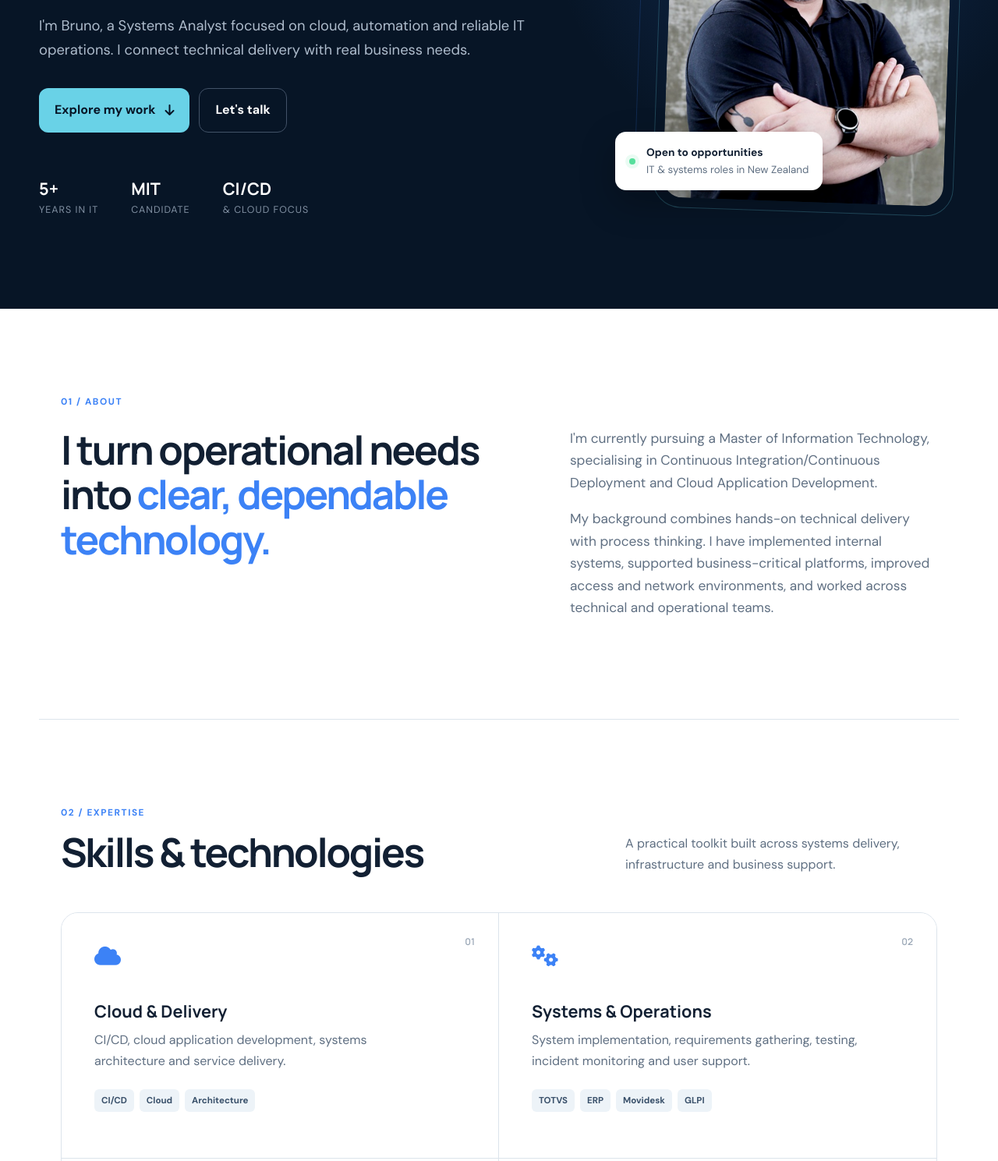
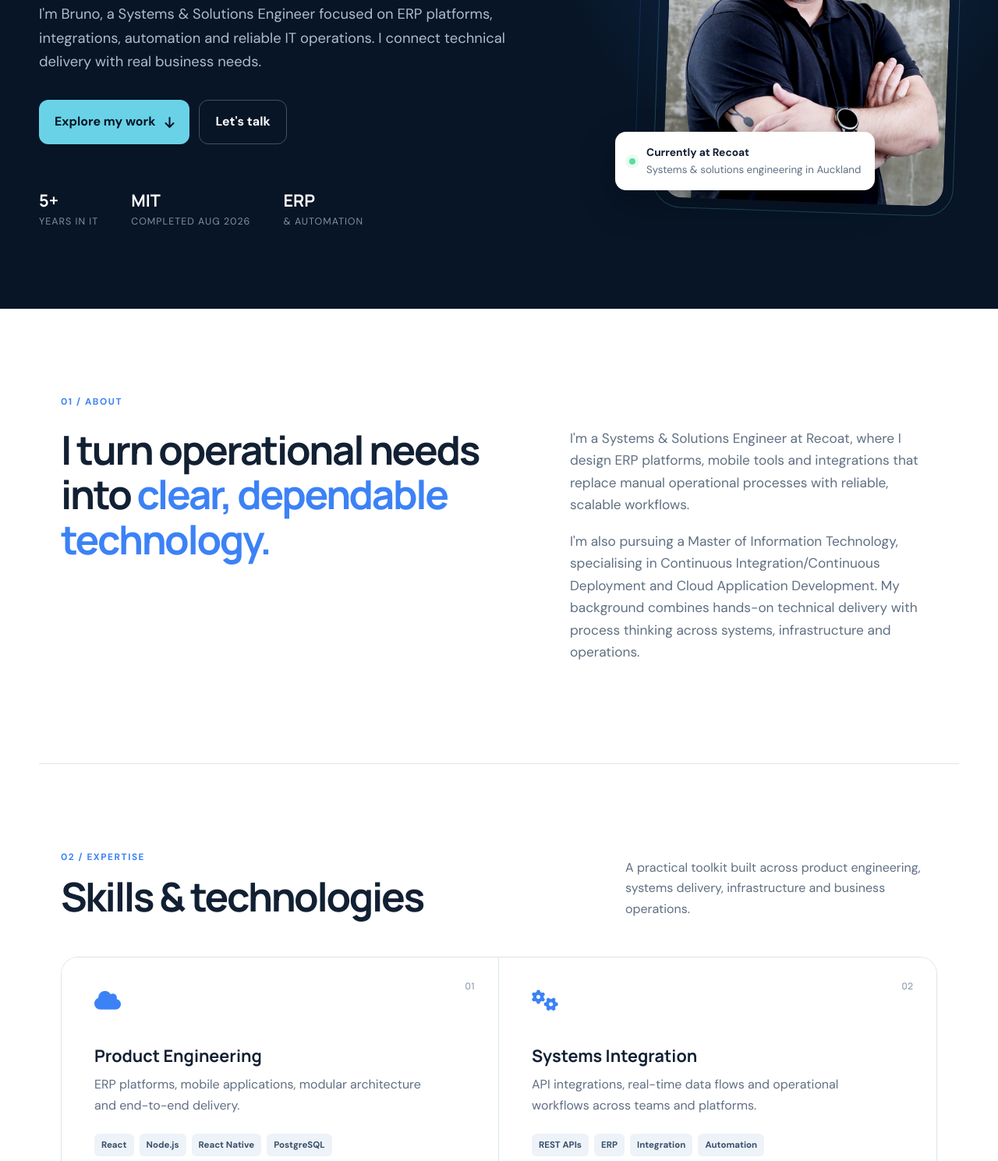
Before and after one commit to Bruno8006/portfolio-bruno, a plain HTML site: page index.html in a window 1280 px wide. Shown: the part 404-1893 px from the top of the page at 78% size. Drawn offline with Linux system fonts and the light colour scheme.

Commit message:
Update portfolio for Recoat role and graduation

```diff
--- a/index.html
+++ b/index.html
@@ -3,22 +3,22 @@
 <head>
   <meta charset="UTF-8">
   <meta name="viewport" content="width=device-width, initial-scale=1.0">
-  <meta name="description" content="Bruno da Silva is a systems analyst in Auckland focused on cloud, automation, IT operations and reliable business systems.">
+  <meta name="description" content="Bruno da Silva is a Systems & Solutions Engineer in Auckland building ERP platforms, integrations and process automation with React, Node.js, PostgreSQL and Azure.">
   <meta name="author" content="Bruno da Silva">
   <meta name="keywords" content="systems analyst, IT operations, cloud, CI/CD, automation, Auckland, Bruno da Silva">
   <meta name="theme-color" content="#071526">
 
-  <meta property="og:title" content="Bruno da Silva | Systems Analyst">
-  <meta property="og:description" content="Systems analyst focused on cloud, automation and reliable IT operations.">
+  <meta property="og:title" content="Bruno da Silva | Systems & Solutions Engineer">
+  <meta property="og:description" content="Systems & Solutions Engineer focused on ERP, systems integration, process automation and Azure.">
   <meta property="og:image" content="https://bruno8006.github.io/portfolio-bruno/profile.jpg">
   <meta property="og:url" content="https://bruno8006.github.io/portfolio-bruno/">
   <meta property="og:type" content="website">
   <meta name="twitter:card" content="summary_large_image">
-  <meta name="twitter:title" content="Bruno da Silva | Systems Analyst">
-  <meta name="twitter:description" content="Systems analyst focused on cloud, automation and reliable IT operations.">
+  <meta name="twitter:title" content="Bruno da Silva | Systems & Solutions Engineer">
+  <meta name="twitter:description" content="Systems & Solutions Engineer focused on ERP, systems integration, process automation and Azure.">
   <meta name="twitter:image" content="https://bruno8006.github.io/portfolio-bruno/profile.jpg">
 
-  <title>Bruno da Silva | Systems Analyst</title>
+  <title>Bruno da Silva | Systems & Solutions Engineer</title>
   <link rel="preconnect" href="https://cdnjs.cloudflare.com">
   <link rel="stylesheet" href="https://cdnjs.cloudflare.com/ajax/libs/font-awesome/6.5.0/css/all.min.css">
   <link rel="stylesheet" href="style.css?v=2">
@@ -41,15 +41,15 @@
       <div class="hero-copy">
         <p class="eyebrow"><span></span> Based in Auckland, New Zealand</p>
         <h1>Systems that work.<br><em>Solutions that scale.</em></h1>
-        <p class="hero-lead">I'm Bruno, a Systems Analyst focused on cloud, automation and reliable IT operations. I connect technical delivery with real business needs.</p>
+        <p class="hero-lead">I'm Bruno, a Systems &amp; Solutions Engineer focused on ERP platforms, integrations, automation and reliable IT operations. I connect technical delivery with real business needs.</p>
         <div class="hero-actions">
           <a class="button button-primary" href="#work">Explore my work <i class="fa-solid fa-arrow-down" aria-hidden="true"></i></a>
           <a class="button button-secondary" href="mailto:bruno.hdasilva@yahoo.com.br">Let's talk</a>
         </div>
         <div class="hero-facts" aria-label="Professional highlights">
           <div><strong>5+</strong><span>years in IT</span></div>
-          <div><strong>MIT</strong><span>candidate</span></div>
-          <div><strong>CI/CD</strong><span>& cloud focus</span></div>
+          <div><strong>MIT</strong><span>completed Aug 2026</span></div>
+          <div><strong>ERP</strong><span>& automation</span></div>
         </div>
       </div>
       <div class="hero-visual">
@@ -58,7 +58,7 @@
         </div>
         <div class="status-card">
           <span class="status-dot"></span>
-          <div><strong>Open to opportunities</strong><small>IT & systems roles in New Zealand</small></div>
+          <div><strong>Currently at Recoat</strong><small>Systems & solutions engineering in Auckland</small></div>
         </div>
       </div>
     </header>
@@ -68,8 +68,8 @@
       <div class="about-grid">
         <h2>I turn operational needs into <span>clear, dependable technology.</span></h2>
         <div class="about-copy">
-          <p>I'm currently pursuing a Master of Information Technology, specialising in Continuous Integration/Continuous Deployment and Cloud Application Development.</p>
-          <p>My background combines hands-on technical delivery with process thinking. I have implemented internal systems, supported business-critical platforms, improved access and network environments, and worked across technical and operational teams.</p>
+          <p>I'm a Systems & Solutions Engineer at Recoat, where I design ERP platforms, mobile tools and integrations that replace manual operational processes with reliable, scalable workflows.</p>
+          <p>I'm also pursuing a Master of Information Technology, specialising in Continuous Integration/Continuous Deployment and Cloud Application Development. My background combines hands-on technical delivery with process thinking across systems, infrastructure and operations.</p>
         </div>
       </div>
     </section>
@@ -77,20 +77,20 @@
     <section class="section" id="skills">
       <div class="section-heading">
         <div><div class="section-label">02 / Expertise</div><h2>Skills & technologies</h2></div>
-        <p>A practical toolkit built across systems delivery, infrastructure and business support.</p>
+          <p>A practical toolkit built across product engineering, systems delivery, infrastructure and business operations.</p>
       </div>
       <div class="skills-grid">
         <article class="skill-card">
           <span class="skill-number">01</span><i class="fa-solid fa-cloud" aria-hidden="true"></i>
-          <h3>Cloud & Delivery</h3>
-          <p>CI/CD, cloud application development, systems architecture and service delivery.</p>
-          <div class="tags"><span>CI/CD</span><span>Cloud</span><span>Architecture</span></div>
+          <h3>Product Engineering</h3>
+          <p>ERP platforms, mobile applications, modular architecture and end-to-end delivery.</p>
+          <div class="tags"><span>React</span><span>Node.js</span><span>React Native</span><span>PostgreSQL</span></div>
         </article>
         <article class="skill-card">
           <span class="skill-number">02</span><i class="fa-solid fa-gears" aria-hidden="true"></i>
-          <h3>Systems & Operations</h3>
-          <p>System implementation, requirements gathering, testing, incident monitoring and user support.</p>
-          <div class="tags"><span>TOTVS</span><span>ERP</span><span>Movidesk</span><span>GLPI</span></div>
+          <h3>Systems Integration</h3>
+          <p>API integrations, real-time data flows and operational workflows across teams and platforms.</p>
+          <div class="tags"><span>REST APIs</span><span>ERP</span><span>Integration</span><span>Automation</span></div>
         </article>
         <article class="skill-card">
           <span class="skill-number">03</span><i class="fa-solid fa-shield-halved" aria-hidden="true"></i>
@@ -117,9 +117,9 @@
           <div class="work-icon"><i class="fa-solid fa-network-wired" aria-hidden="true"></i></div>
           <div class="work-content">
             <p class="work-type">Infrastructure & security</p>
-            <h3>Segmented access for production environments</h3>
-            <p>Configured VLANs, authentication and segmented access while managing file structures and permissions across SharePoint and Google Drive.</p>
-            <div class="tags"><span>VLAN</span><span>Access Control</span><span>SharePoint</span></div>
+            <h3>From manual inventory to a connected ERP</h3>
+            <p>Designed and deployed an ERP, mobile app and API integrations that automate stock allocation, transfers, approvals and replenishment across office and field operations.</p>
+            <div class="tags"><span>React</span><span>Node.js</span><span>PostgreSQL</span><span>Azure</span></div>
           </div>
         </article>
         <article class="work-card">
@@ -146,9 +146,13 @@
     <section class="section" id="experience">
       <div class="section-heading">
         <div><div class="section-label">04 / Career</div><h2>Experience</h2></div>
-        <p>A progression from hands-on support to systems analysis and operational delivery.</p>
+        <p>A progression from hands-on support to building integrated products and operational systems.</p>
       </div>
       <div class="timeline">
+        <article class="timeline-item">
+          <div class="timeline-date">Apr 2025 — Present</div>
+          <div class="timeline-body"><h3>Systems & Solutions Engineer</h3><p class="company">RECOAT - Powdercoat Repairs & Recoating · Auckland, New Zealand</p><ul><li>Designed and developed an internal ERP platform with React, Node.js and PostgreSQL to replace manual operational processes.</li><li>Built the Stock Management module, a React Native mobile app and API integrations for real-time inventory workflows.</li><li>Automated stock allocation, transfers, replenishment and purchase approvals, then deployed the platform to Microsoft Azure.</li><li>Published and maintained the mobile application on Google Play Store while expanding the ERP into scheduling, quoting, finance and HR modules.</li></ul></div>
+        </article>
         <article class="timeline-item">
           <div class="timeline-date">Aug 2022 — Jan 2024</div>
           <div class="timeline-body"><h3>IT Analyst</h3><p class="company">Cinefilme Produções · Brazil</p><ul><li>Implemented and configured internal systems for audiovisual production operations.</li><li>Managed SharePoint and Google Drive structures, permissions and access.</li><li>Configured VLANs, authentication and segmented network environments.</li></ul></div>
@@ -175,7 +179,7 @@
     <section class="section education" id="education">
       <div class="section-label">05 / Education</div>
       <div class="education-grid">
-        <article><span>2026</span><h3>Master of Information Technology</h3><p class="company">Auckland Institute of Studies · New Zealand</p><p>Focus on CI/CD, cloud application development, systems architecture and IT service delivery. Expected completion: August 2026.</p></article>
+        <article><span>Completed Aug 2026</span><h3>Master of Information Technology</h3><p class="company">Auckland Institute of Studies · New Zealand</p><p>Focus on CI/CD, cloud application development, systems architecture and IT service delivery. Completed in August 2026.</p></article>
         <article><span>Completed</span><h3>Technologist Degree in Information Technology</h3><p class="company">Universidade Nove de Julho · Brazil</p><p>Systems analysis, network management and applied business technology.</p></article>
       </div>
     </section>
@@ -184,7 +188,7 @@
       <div>
         <div class="section-label">06 / Contact</div>
         <h2>Let's build something<br><span>that works.</span></h2>
-        <p>I'm open to IT and systems opportunities in New Zealand. If my experience fits what your team needs, I'd be glad to talk.</p>
+        <p>I build practical systems that connect people, data and day-to-day operations. If you are working on a meaningful technical challenge, I'd be glad to talk.</p>
       </div>
       <div class="contact-actions">
         <a href="mailto:bruno.hdasilva@yahoo.com.br"><span>Email me</span><strong>bruno.hdasilva@yahoo.com.br</strong><i class="fa-solid fa-arrow-right" aria-hidden="true"></i></a>
```
Also changed, not shown: style.css (line endings or trailing spaces).
